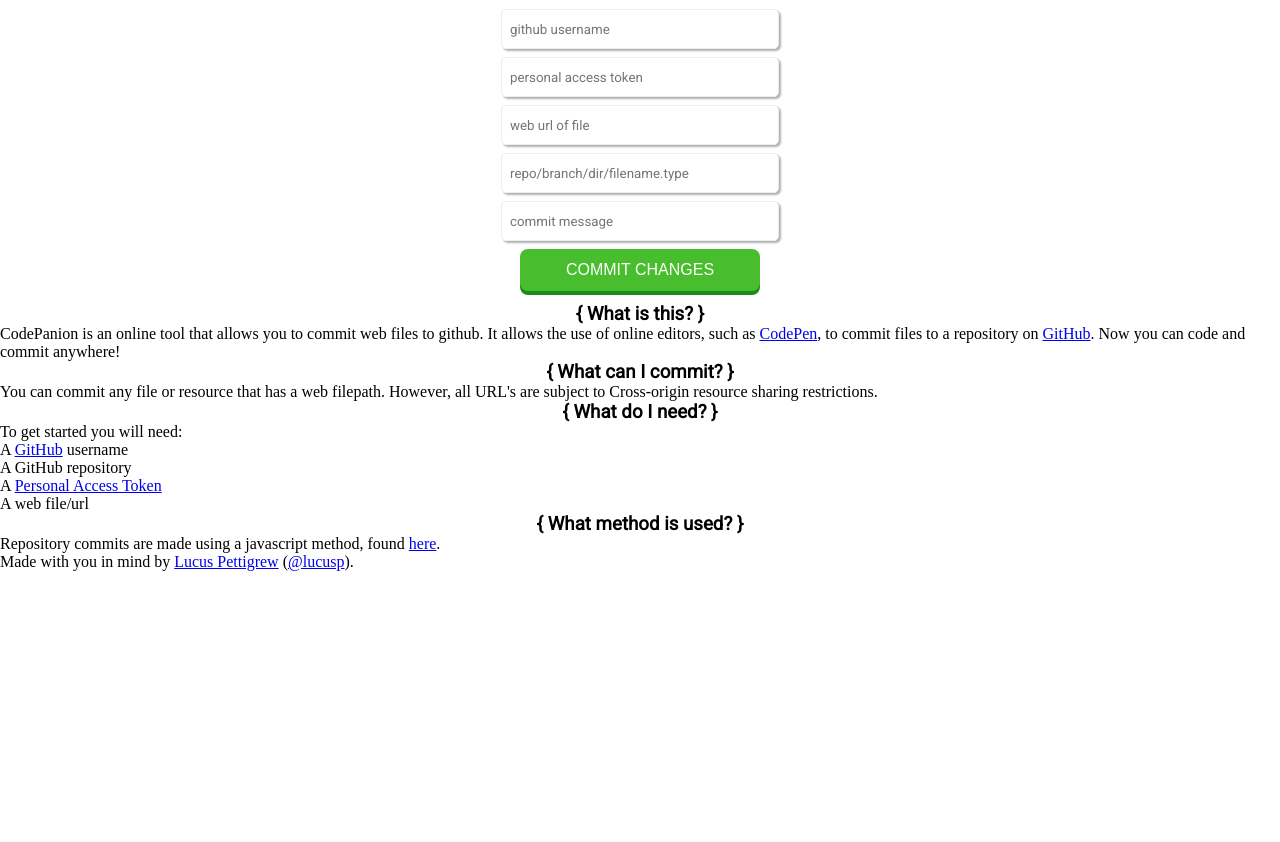
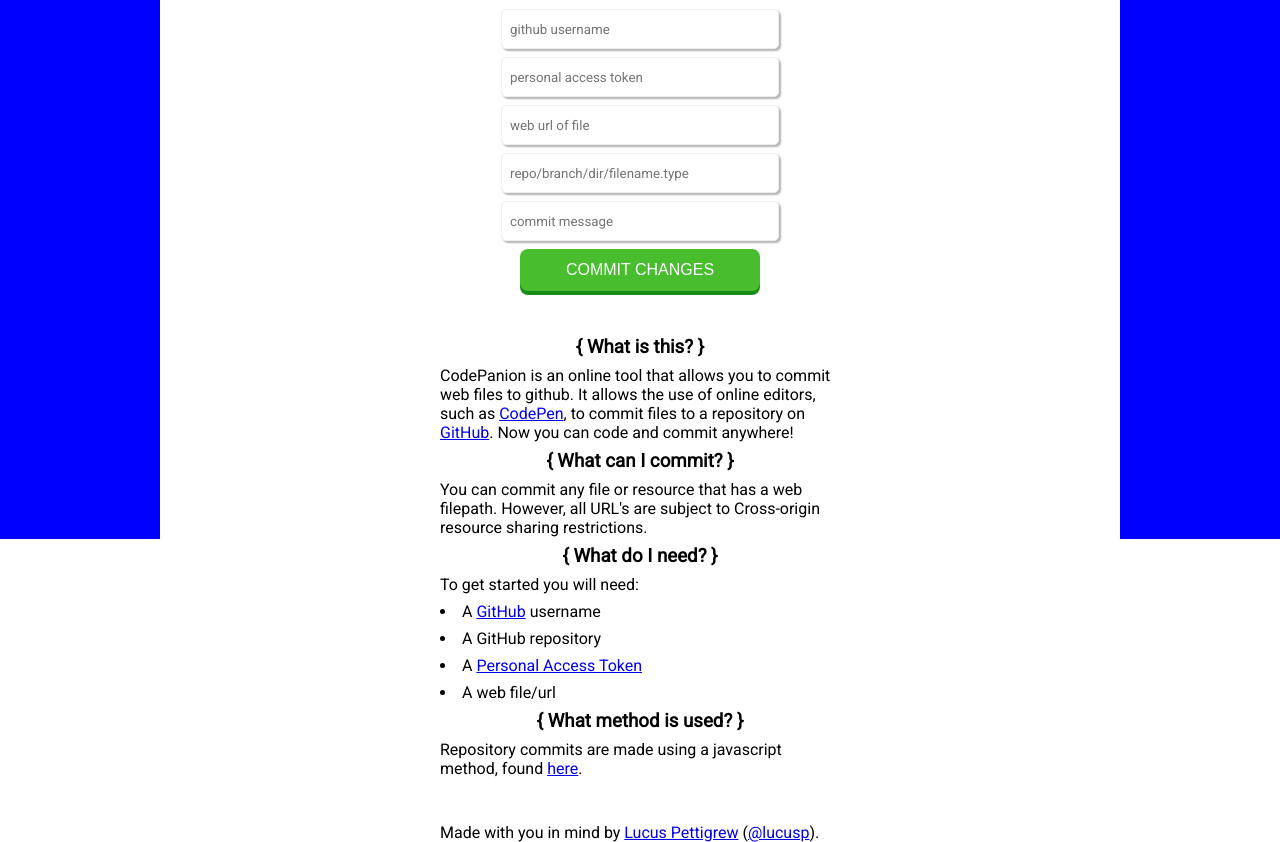
Before and after one commit to lucusp/CodePanion, a plain HTML site: page index.html in a window 1280 px wide. Shown: the part 71-913 px from the top of the page. Before the commit the page ends 808 px from the top, so only its background shows below. Drawn offline with Linux system fonts and the light colour scheme.

Commit message:
Update index.html

```diff
--- a/assets/css/style.css
+++ b/assets/css/style.css
@@ -1,15 +1,16 @@
 @import url(https://fonts.googleapis.com/css?family=Roboto);
-
 * {
   margin: 0;
   padding: 0;
 }
 
-html, body {
+html,
+body {
   height: 100%;
 }
 
-h1, h3 {
+h1,
+h3 {
   font-family: 'Roboto';
   text-align: center;
 }
@@ -34,7 +35,7 @@ input {
   height: 30px;
   padding: 4px 8px;
   font-family: 'Roboto';
-  box-shadow: 2px 2px 2px rgba(0,0,0,0.3);
+  box-shadow: 2px 2px 2px rgba(0, 0, 0, 0.3);
   outline: none;
   border: 1px solid #eee;
   border-radius: 5px;
@@ -68,3 +69,41 @@ input {
   transform: translateY(0.125rem);
   box-shadow: 0 0.125rem #198C19;
 }
+
+.what_is_this {
+  margin: 45px auto;
+  width: 400px;
+}
+
+p,
+ul li {
+  font-family: 'Roboto';
+  margin: 8px auto;
+}
+
+ul {
+  list-style-position: inside;
+}
+
+.footer {
+  width: 400px;
+  margin: 8px auto;
+}
+
+#ad_left_side,
+#ad_right_side {
+  position: absolute;
+  height: 600px;
+  width: 160px;
+  background-color: blue;
+}
+
+#ad_left_side {
+  top: 10px;
+  left: 0;
+}
+
+#ad_right_side {
+  top: 10px;
+  right: 0;
+}
```
